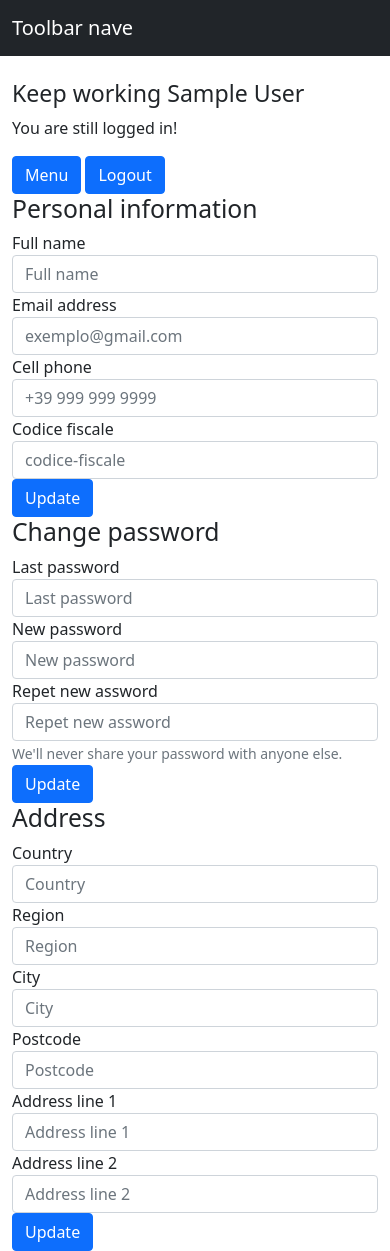
After one commit to MarceloDiasSchneider/login-verification, a PHP site: page /php/my_profile.php in a window 390 px wide. The commit adds this page. Run offline with PHP 8.4, Linux system fonts and the light colour scheme; the visitor is signed in with stand-in values (Sample User, id 1); data that the repository does not hold is empty.

Commit message:
login v1.0.2
Addition of login control with SESSION in PHP
Addition the page My Profile
Addition of telephone, Codice Fiscale and address to the Profile

```diff
--- /dev/null
+++ b/javascript/update_address.js
@@ -0,0 +1,35 @@
+document.querySelector('#address').addEventListener('click', () => { update_adderss()})
+
+function update_adderss(){
+    let id = document.querySelector('#id').value
+    let country = document.querySelector('#country').value
+    let region = document.querySelector('#region').value
+    let city = document.querySelector('#city').value
+    let postcode = document.querySelector('#postcode').value
+    let address1 = document.querySelector('#address1').value
+    let address2 = document.querySelector('#address2').value
+
+    let dataToUpdate = {
+        i : id,
+        co : country,
+        re : region,
+        ci : city,
+        po : postcode,
+        a1 : address1,
+        a2 : address2
+    }
+    /* using jQuery to comunicate with PHP */
+    $.post('update_address.php', dataToUpdate, function(phpReturns, state){
+        if(state == 'success'){
+            let address_message = document.querySelector("#address-message")
+            address_message.innerHTML = phpReturns
+            address_message.classList.add('alert','alert-primary')
+            setTimeout(function(){
+                address_message.innerHTML = ''
+                address_message.classList.remove('alert','alert-primary')
+            }, 3000);
+        } else {
+            document.querySelector("#address-message").innerHTML = 'We had a problem to connect with PHP'
+        }
+    })
+}
--- /dev/null
+++ b/javascript/update_password.js
@@ -0,0 +1,32 @@
+document.querySelector('#password').addEventListener('click', () => { update_personal_information()})
+
+function update_personal_information(){
+    let id = document.querySelector('#id').value
+    let last_password = document.querySelector('#last-password').value
+    let new_password = document.querySelector('#new-password').value
+    let repeat_new_password = document.querySelector('#repeat-new-password').value
+
+    let dataToUpdate = {
+        i : id,
+        l : last_password,
+        n : new_password,
+        r : repeat_new_password
+    }
+
+    /* using jQuery to comunicate with PHP */
+    $.post('update_password.php', dataToUpdate, function(phpReturns, state){
+        if(state == 'success'){
+            if( phpReturns !== 'error'){
+                let password_message = document.querySelector("#password-message")
+                password_message.innerHTML = phpReturns
+                password_message.classList.add('alert','alert-primary')
+                setTimeout(function(){
+                    password_message.innerHTML = ''
+                    password_message.classList.remove('alert','alert-primary')
+                }, 3000);
+            }
+        } else {
+            document.querySelector("#password-message").innerHTML = 'We had a problem to connect with PHP'
+        }
+    })
+}
--- /dev/null
+++ b/javascript/update_personal_information.js
@@ -0,0 +1,35 @@
+document.querySelector('#personal-information').addEventListener('click', () => { update_paswword()})
+
+function update_paswword(){
+
+    let id = document.querySelector('#id').value
+    let name = document.querySelector('#name').value
+    let email = document.querySelector('#email').value
+    let phone = document.querySelector('#phone').value
+    let codice_fiscale = document.querySelector('#codice-fiscale').value
+
+    let dataToUpdate = {
+        i : id,
+        n : name,
+        e : email,
+        p : phone,
+        c : codice_fiscale
+    }
+
+    /* using jQuery to comunicate with PHP */
+    $.post('update_personal_information.php', dataToUpdate, function(phpReturns, state){
+        if(state == 'success'){
+            if( phpReturns !== 'error'){
+                let personal_information_message = document.querySelector("#personal-information-message")
+                personal_information_message.innerHTML = phpReturns
+                personal_information_message.classList.add('alert','alert-primary')
+                setTimeout(function(){
+                    personal_information_message.innerHTML = ''
+                    personal_information_message.classList.remove('alert','alert-primary')
+                }, 3000);
+            }
+        } else {
+            document.querySelector("#personal-information-message").innerHTML = 'We had a problem to connect with PHP'
+        }
+    })
+}
--- /dev/null
+++ b/php/header.php
@@ -0,0 +1,7 @@
+<header>
+    <nav class="navbar navbar-expand-md navbar-dark bg-dark mb-4">
+        <div class="container-fluid">
+            <a class="navbar-brand" href="#">Toolbar nave</a>
+        </div>
+    </nav>
+</header>
--- /dev/null
+++ b/php/my_profile.php
@@ -0,0 +1,137 @@
+<!DOCTYPE html>
+<html lang="en">
+<head>
+    <meta charset="UTF-8">
+    <meta name="viewport" content="width=device-width, initial-scale=1.0">
+    <title>My profile</title>
+    <link href="https://cdn.jsdelivr.net/npm/bootstrap@5.0.0-beta1/dist/css/bootstrap.min.css" rel="stylesheet" integrity="sha384-giJF6kkoqNQ00vy+HMDP7azOuL0xtbfIcaT9wjKHr8RbDVddVHyTfAAsrekwKmP1" crossorigin="anonymous">
+</head>
+<body>
+    <?php require_once 'header.php';
+        require 'conection.php';
+        session_start();
+
+        if (isset($_SESSION['started'])){
+            if($_SESSION['started'] == 'true'){
+                $msg1 = '<h3>Keep working '.$_SESSION['name'].'</h3>';
+                $msg2 = "<p>You are still logged in!</p>";
+
+                $statement = $conn->prepare("SELECT * FROM users
+                LEFT JOIN phone
+                ON users.id = phone.id_user
+                LEFT JOIN codice_fiscale
+                ON users.id = codice_fiscale.id_user
+                LEFT JOIN address
+                ON users.id = address.id_user
+                WHERE users.id = ".$_SESSION['id']);
+                $statement->execute();
+                $result = $statement->setFetchMode(PDO::FETCH_ASSOC);
+                foreach ($statement->fetchAll() as $key => $value) {
+                    $name = $value['name'];
+                    $email = $value['email'];
+                    $phone = $value['phone'];
+                    $codice_fiscale = $value['codice_fiscale'];
+                    $country = $value['country'];
+                    $region = $value['region'];
+                    $city = $value['city'];
+                    $postcode = $value['postcode'];
+                    $address1 = $value['address1'];
+                    $address2 = $value['address2'];
+                }
+            } else {
+                header("Location: ../index.php");
+            }
+        } else {
+            header("Location: ../index.php");
+        }
+    ?>
+    <div class="container ">
+        <div class="row justify-content-center align-items-center">
+            <div class="col-md-5">
+                <?php
+                    echo $msg1;
+                    echo $msg2;
+                ?>
+                <a class="btn btn-primary" href="login.php" role="button">Menu</a>
+                <a class="btn btn-primary" href="../index.php" role="button">Logout</a>
+                <h2>Personal information</h2>
+                <form method="POST">
+                    <input id='id' type="number" value="<?php echo $_SESSION['id'] ?>" style="display: none">
+                    <div class="form-group">
+                        <label for="Name">Full name</label>
+                        <input type="text" class="form-control" id="name" name="name" placeholder="Full name" maxlength="25" value="<?php echo $name ?>" required>
+                    </div>
+                    <div class="form-group">
+                        <label for="email">Email address</label>
+                        <input type="email" class="form-control" id="email" name="email" placeholder="exemplo@gmail.com" maxlength="60" value="<?php echo $email ?>" required>
+                    </div>
+                    <div class="form-group">
+                        <label for="phone">Cell phone</label>
+                        <input type="text" class="form-control" id="phone" name="phone" placeholder="+39 999 999 9999" maxlength="20" value="<?php echo $phone ?>" required>
+                    </div>
+                    <div class="form-group">
+                        <label for="codice-fiscale">Codice fiscale</label>
+                        <input type="text" class="form-control" id="codice-fiscale" name="codice-fiscale" placeholder="codice-fiscale" maxlength="16" value="<?php echo $codice_fiscale ?>" required>
+                    </div>
+                    <div id='personal-information-message' class="" role="alert"></div>
+                    <button type="button" id="personal-information" class="btn btn-primary">Update</button>
+                </form>
+
+                <h2>Change password</h2>
+                <form action="" method="POST">
+                    <div class="form-group">
+                        <label for="last-password">Last password</label>
+                        <input type="password" class="form-control" id="last-password" name="last-password" placeholder="Last password" maxlength="25" required>
+                    </div>
+                    <div class="form-group">
+                        <label for="new-password">New password</label>
+                        <input type="password" class="form-control" id="new-password" name="new-password" placeholder="New password" maxlength="25" required>
+                    </div>
+                    <div class="form-group">
+                        <label for="repeat-new-password">Repet new assword</label>
+                        <input type="password" class="form-control" id="repeat-new-password" name="repeat-new-password" placeholder="Repet new assword" maxlength="25" required>
+                        <small id="alert" class="form-text text-muted">We'll never share your password with anyone else.</small>
+                    </div>
+                    <div id='password-message' class="" role="alert"></div>
+                    <button type="button" id="password" class="btn btn-primary">Update</button>
+                </form>
+
+                <h2>Address</h2>
+                <form action="" method="POST">
+                    <div class="form-group">
+                        <label for="country">Country</label>
+                        <input type="text" class="form-control" id="country" name="country" placeholder="Country" maxlength="60" value="<?php echo $country; ?>" required>
+                    </div>
+                    <div class="form-group">
+                        <label for="region">Region</label>
+                        <input type="text" class="form-control" id="region" name="region" placeholder="Region" maxlength="60" value="<?php echo $region; ?>" required>
+                    </div>
+                    <div class="form-group">
+                        <label for="city">City</label>
+                        <input type="text" class="form-control" id="city" name="city" placeholder="City" maxlength="60" value="<?php echo $city; ?>" required>
+                    </div>
+                    <div class="form-group">
+                        <label for="postcode">Postcode</label>
+                        <input type="text" class="form-control" id="postcode" name="postcode" placeholder="Postcode" maxlength="10" value="<?php echo $postcode; ?>" required>
+                    </div>
+                    <div class="form-group">
+                        <label for="address1">Address line 1</label>
+                        <input type="text" class="form-control" id="address1" name="address1" placeholder="Address line 1" maxlength="100" value="<?php echo $address1; ?>" required>
+                    </div>
+                    <div class="form-group">
+                        <label for="address2">Address line 2</label>
+                        <input type="text" class="form-control" id="address2" name="address2" placeholder="Address line 2" maxlength="100" value="<?php echo $address2; ?>" required>
+                    </div>
+                    <div id='address-message' class="" role="alert"></div>
+                    <button type="button" id="address" class="btn btn-primary">Update</button>
+                </form>
+            </div>
+        </div>
+    </div>
+</body>
+<script src="../javascript/update_personal_information.js"></script>
+<script src="../javascript/update_password.js"></script>
+<script src="../javascript/update_address.js"></script>
+<script src="https://ajax.googleapis.com/ajax/libs/jquery/3.5.1/jquery.min.js"></script>
+
+</html>
--- a/php/register.php
+++ b/php/register.php
@@ -44,7 +44,7 @@
                     }
                     $conn = null;
                 ?>
-                <a class="btn btn-primary" href="../index.html" role="button">Back</a>
+                <a class="btn btn-primary" href="../index.php" role="button">Back</a>
             </div>
         </div>
     </div>
```
Also changed, not shown: TEST_session.php (added, +8 -0 lines), hash/login_hash.php (renamed from php/login_hash.php, +6 -5 lines), hash/register_hash.php (renamed from php/register_hash.php, +4 -8 lines), index.html (deleted, +0 -57 lines), index.php (added, +56 -0 lines), php/login.php (+28 -8 lines), php/password_hash.php (deleted, +0 -13 lines), php/update_address.php (added, +33 -0 lines), php/update_password.php (added, +42 -0 lines), php/update_personal_information.php (added, +53 -0 lines), hash/index2.html (renamed from index2.html).
